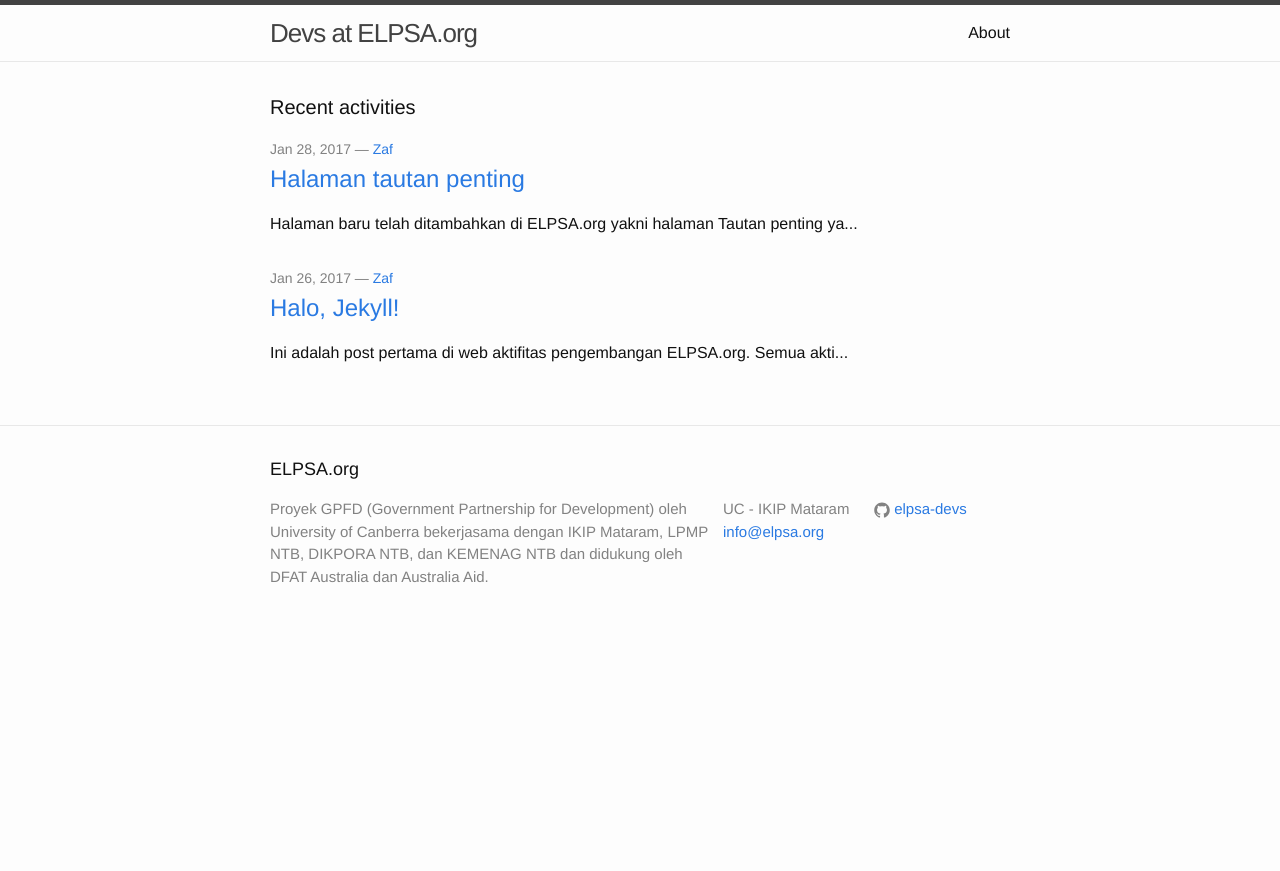
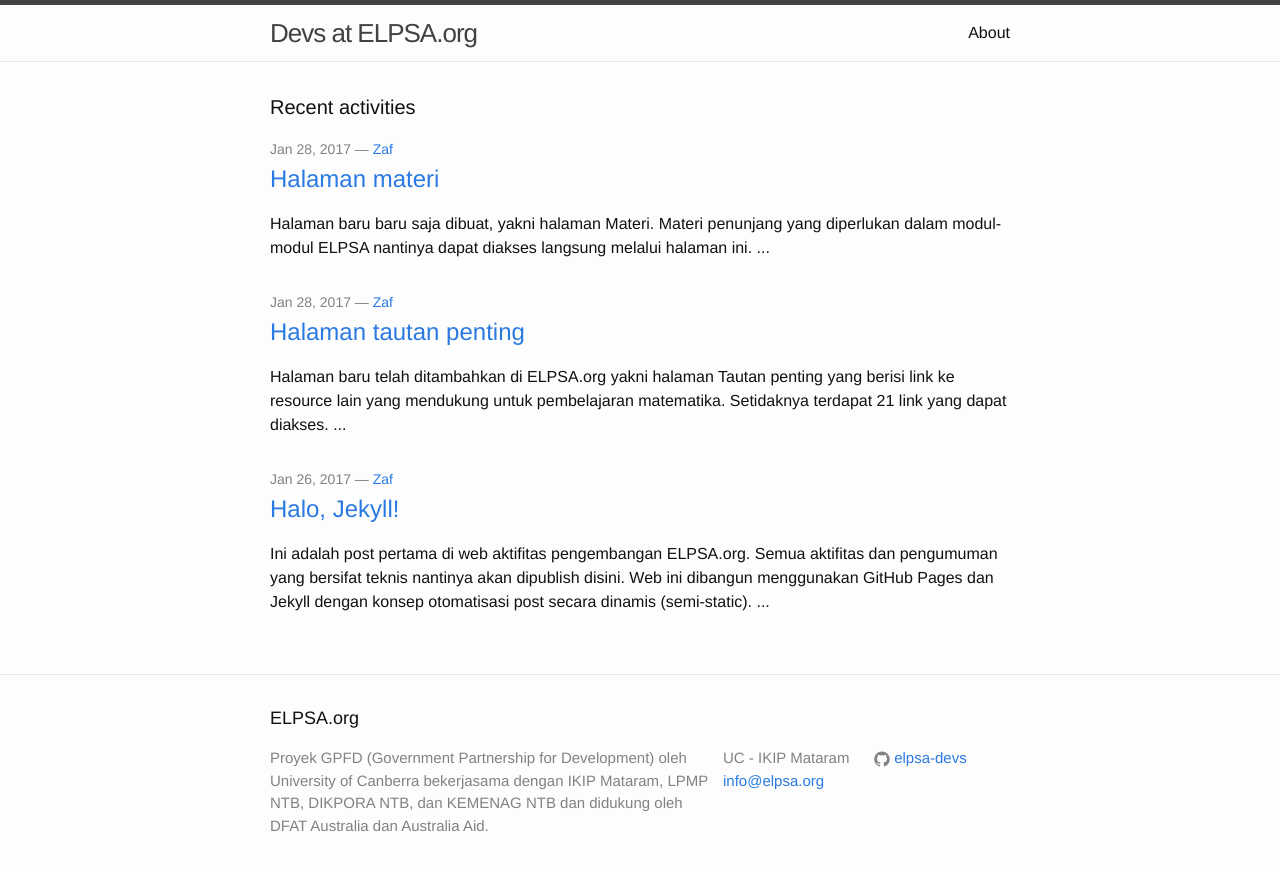
Before and after one commit to 23Pstars/elpsa-devs, a Jekyll site: the page built from index.md, in a window 1280 px wide. Shown: the top 871 px of the page. Built offline with Jekyll 4.4.1, drawn with Linux system fonts in a browser that asks for light colours.

Commit message:
page materi

```diff
--- a/_layouts/home.html
+++ b/_layouts/home.html
@@ -22,7 +22,7 @@ layout: default
           <a class="post-link" href="{{ post.url | relative_url }}">{{ post.title | escape }}</a>
         </h2>
         <div class="post-content">
-          {{ post.content | strip_html | slice: 0, 75 }}...
+          {{ post.content | strip_html | slice: 0, 350 }}...
         </div>
       </li>
     {% endfor %}
--- /dev/null
+++ b/_posts/2017-01-28-halaman-materi.md
@@ -0,0 +1,10 @@
+---
+layout: post
+title:  "Halaman materi"
+date:   2017-01-28 14:38:42 +0800
+categories: Umum
+author: Zaf
+author_url: https://github.com/23Pstars
+---
+
+Halaman baru baru saja dibuat, yakni halaman [Materi](http://elpsa.org/materi). Materi penunjang yang diperlukan dalam modul-modul ELPSA nantinya dapat diakses langsung melalui halaman ini.
```
